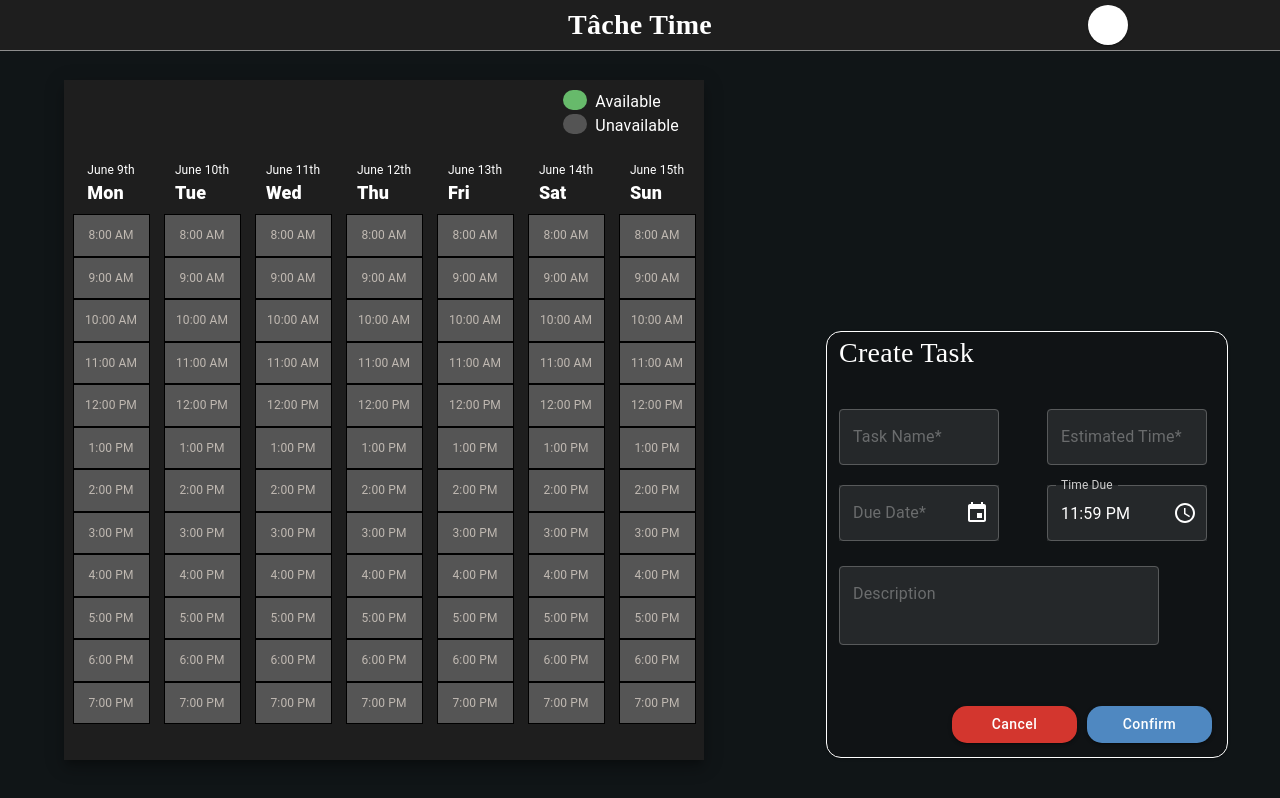
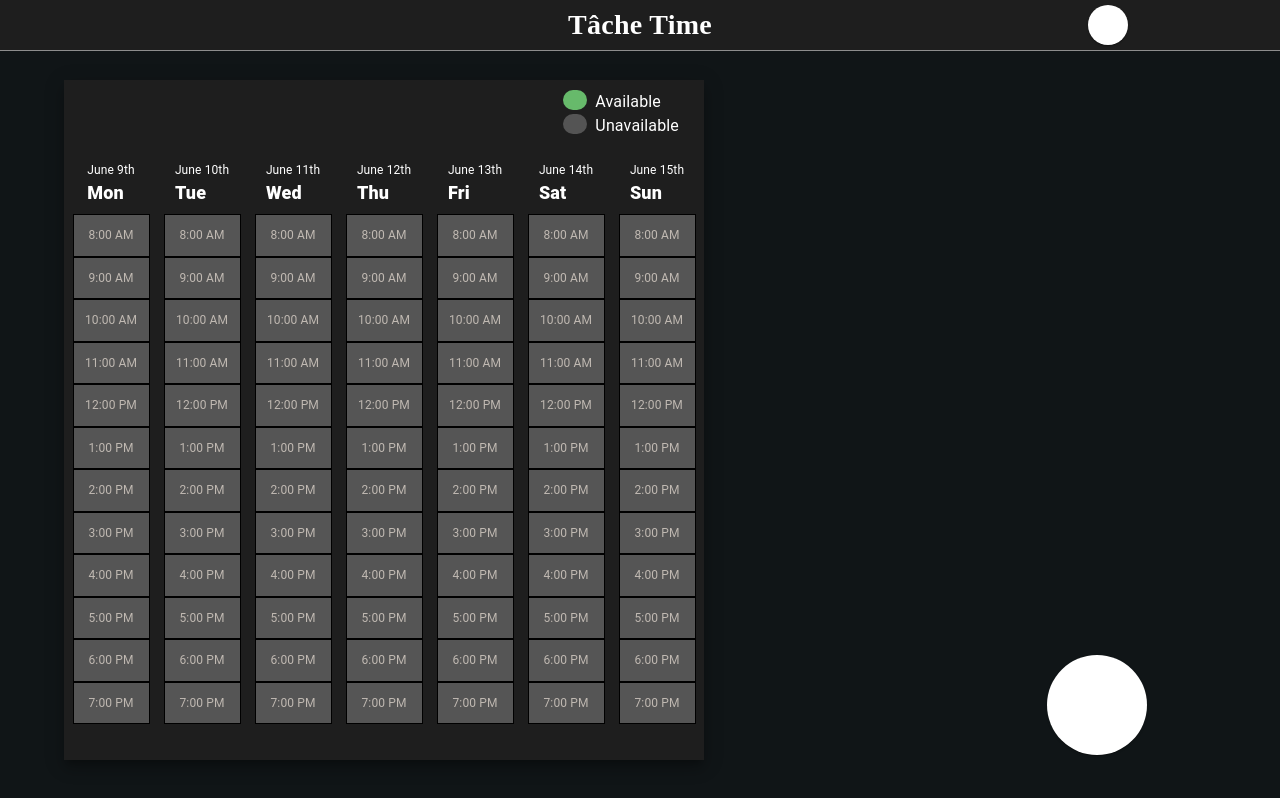
Before and after one commit to dev-pigeon/tache-time, a React (Vite) app in the folder client/: page / in a window 1280 px wide. Built offline with nearby package versions, Linux system fonts and the light colour scheme; some icons are missing.

Commit message:
removed AddTask from screen

```diff
--- a/client/src/App.tsx
+++ b/client/src/App.tsx
@@ -1,6 +1,6 @@
 import CalendarContainer from "./components/Calendar/CalendarContainer";
 import Header from "./components/Header";
-import AddTask from "./components/TaskOptions/AddTask";
+
 import TaskWidgetContainer from "./components/TaskOptions/TaskWidgetContainer";
 import ViewControlContainer from "./components/ViewControl/ViewControlContainer";
 import "./styles/App.css";
@@ -12,7 +12,6 @@ function App() {
       <CalendarContainer />
       <ViewControlContainer />
       <TaskWidgetContainer />
-      <AddTask />
     </div>
   );
 }
```
